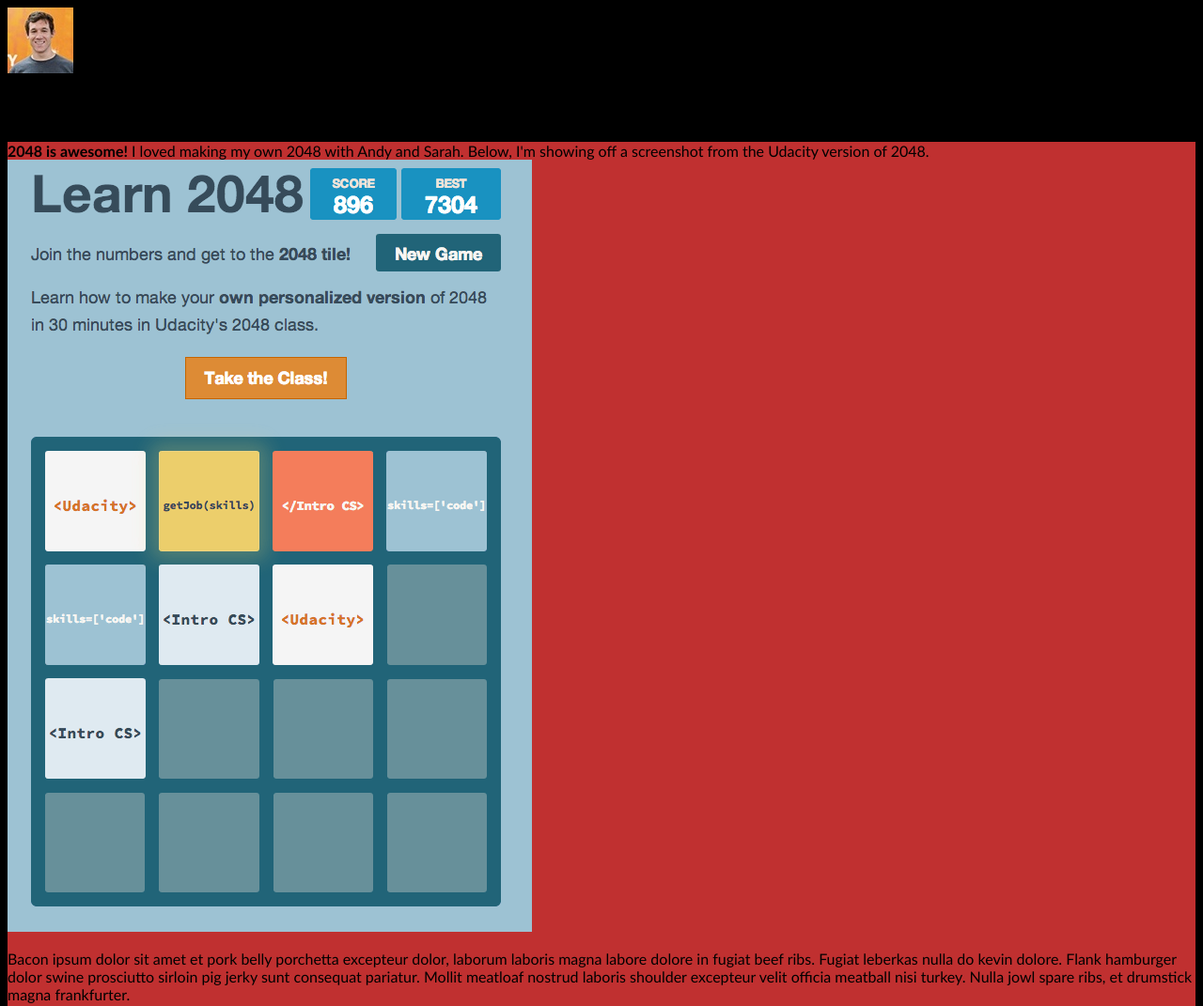
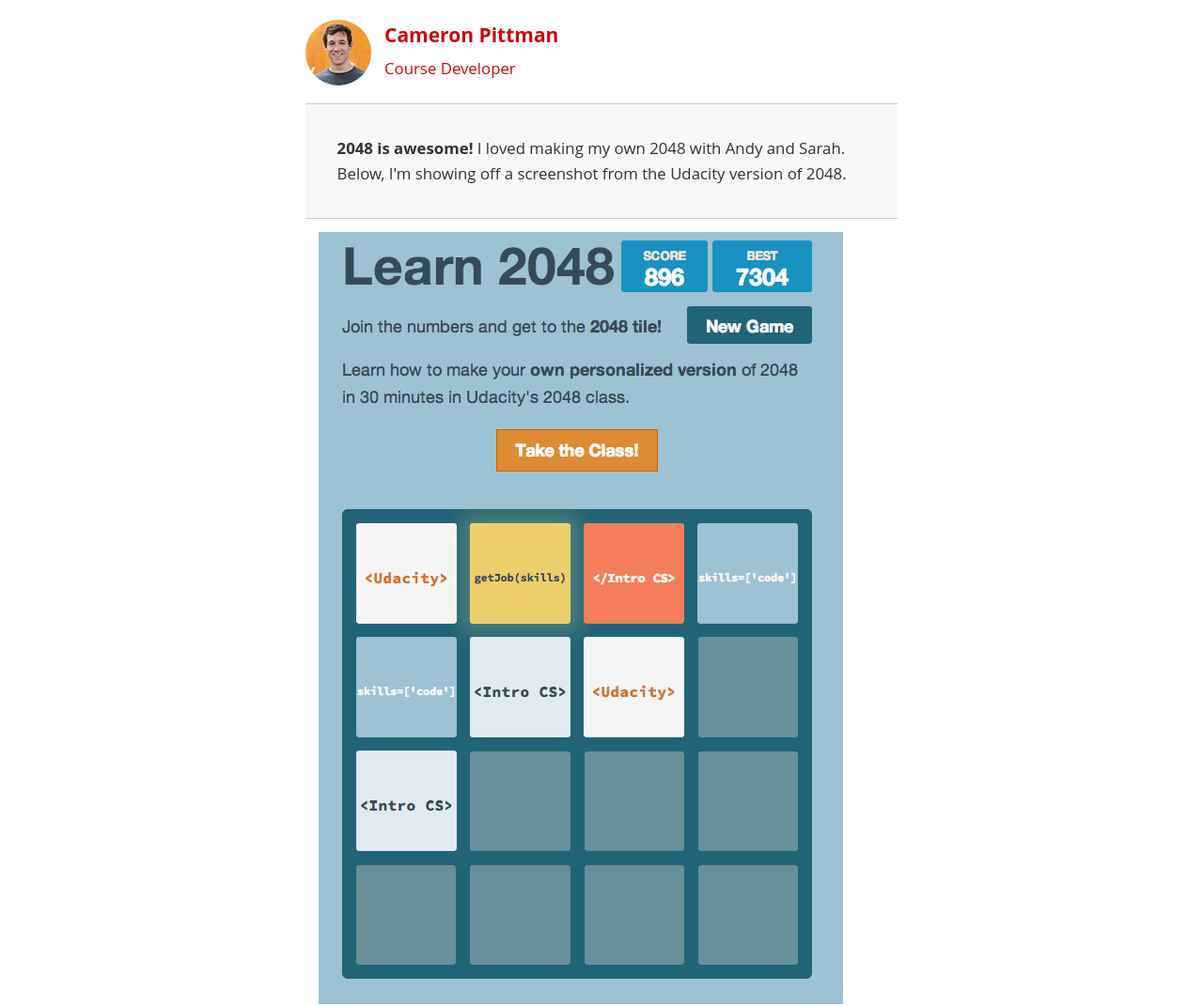
Before and after one commit to mikejoyceio/website-optimization, a website: page views/project-2048.html in a window 1280 px wide. Shown: the top 1071 px of the page at 94% size. Drawn offline with Linux system fonts and the light colour scheme; files that its build step writes are made by us from their sources; files whose address does not match are found by name.

Commit message:
Update link/script/img tags

```diff
--- a/views/project-2048.html
+++ b/views/project-2048.html
@@ -7,17 +7,17 @@
     <meta name="author" content="Cameron Pittman">
     <title>Cameron Pittman: Portfolio</title>
 
-		<link href="public/css/style.css" rel="stylesheet" media="all">
-    <link href="public/css/print.css" rel="stylesheet" media="print">
+		<link href="../public/css/style.css" rel="stylesheet" media="all">
+    <link href="../public/css/print.css" rel="stylesheet" media="print">
 
-    <script src="public/js/app.js" async></script>
+    <script src="../public/js/app.js" async></script>
     <script src="http://www.google-analytics.com/analytics.js" async></script>
 
 	</head>
 
 	<body>
     <header>
-      <a href="/"><img src="public/img/profilepic.jpg"></a>
+      <a href="/"><img src="../public/img/profilepic.jpg"></a>
       <p>Cameron Pittman<br><span>Course Developer</span></p>
     </header>
 
@@ -28,7 +28,7 @@
 
       <div class="content">
 
-        <img class="img-responsive" src="public/img/2048.png">
+        <img class="img-responsive" src="../public/img/2048.png">
 
         <p>Bacon ipsum dolor sit amet et pork belly porchetta excepteur dolor, laborum laboris magna labore dolore in fugiat beef ribs. Fugiat leberkas nulla do kevin dolore. Flank hamburger dolor swine prosciutto sirloin pig jerky sunt consequat pariatur. Mollit meatloaf nostrud laboris shoulder excepteur velit officia meatball nisi turkey. Nulla jowl spare ribs, et drumstick magna frankfurter.</p>
 
```
Also changed, not shown: views/project-mobile.html (+5 -5 lines), views/project-webperf.html (+5 -5 lines).
